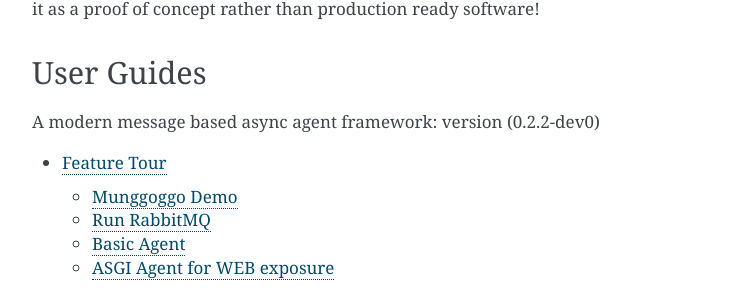
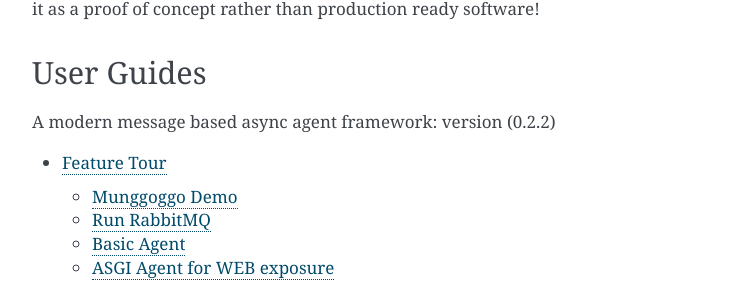
Before and after one commit to sysid/munggoggo, a Sphinx documentation site: the page built from docs/source/index.rst, in a window 1280 px wide and 900 px high, scrolled down 2759 px. Shown: the part 150-444 px from the top of the window, without its empty margins (388-1141 px from the left). Built offline with Sphinx 7.4.7, drawn with Linux system fonts in a browser that asks for light colours.

Commit message:
Bump version: 0.2.2-dev0 → 0.2.2

```diff
--- a/docs/source/index.rst
+++ b/docs/source/index.rst
@@ -114,7 +114,7 @@
 
 User Guides
 -----------
-A modern message based async agent framework: version (0.2.2-dev0)
+A modern message based async agent framework: version (0.2.2)
 
 .. toctree::
    :maxdepth: 2
--- a/munggoggo/__init__.py
+++ b/munggoggo/__init__.py
@@ -1 +1 @@
-VERSION = "0.2.2-dev0"
+VERSION = "0.2.2"
```
Also changed, not shown: .bumpversion.cfg, 1 other file.
